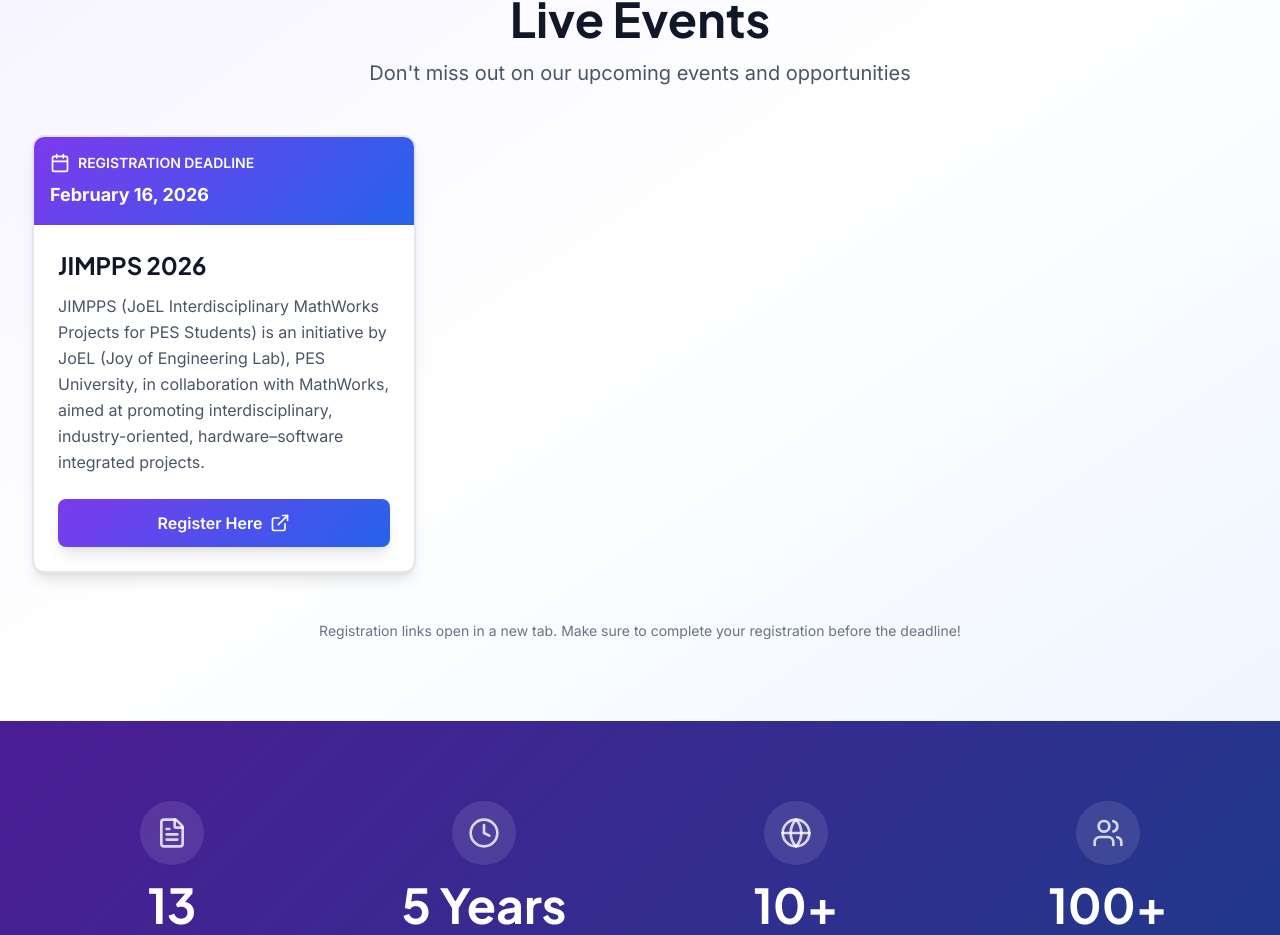
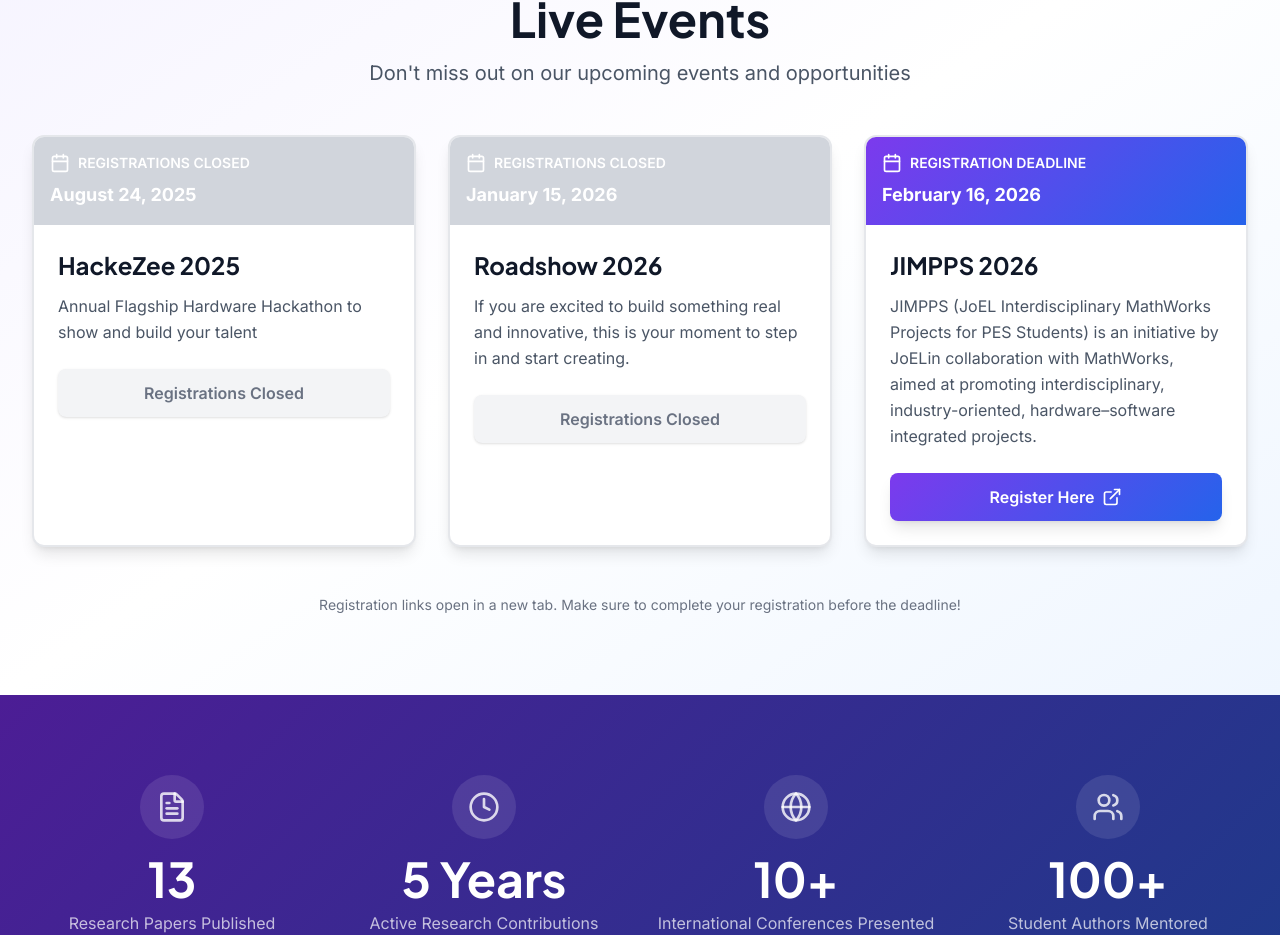
Before and after one commit to joel-ece/joel-website, a Next.js app: page / in a window 1280 px wide. Shown: the part 3530-4465 px from the top of the page. Built offline with nearby package versions, Linux system fonts and the light colour scheme.

Commit message:
Made changes to live events on front page

```diff
--- a/components/home/LiveEvents.tsx
+++ b/components/home/LiveEvents.tsx
@@ -31,6 +31,15 @@
     return daysUntil <= 7 && daysUntil > 0;
   };
 
+  // Helper to check if registration deadline has passed.
+  // This treats the deadline as inclusive for the day — registrations close after the deadline day ends.
+  const isRegistrationClosed = (dateString: string) => {
+    const deadline = new Date(dateString);
+    // set to end of day of the deadline
+    deadline.setHours(23, 59, 59, 999);
+    return deadline.getTime() < Date.now();
+  };
+
   return (
     <section className="py-20 bg-gradient-to-br from-joel-purple-50 via-white to-joel-blue-50">
       <div className="max-w-7xl mx-auto px-4 sm:px-6 lg:px-8">
@@ -50,25 +59,29 @@
 
         {/* Events Grid */}
         <div className="grid grid-cols-1 md:grid-cols-2 lg:grid-cols-3 gap-8">
-          {activeEvents.map((event) => (
+          {activeEvents.map((event) => {
+            const closed = isRegistrationClosed(event.registrationDeadline);
+            const soon = isDeadlineSoon(event.registrationDeadline);
+
+            return (
               <div
                 key={event.id}
                 className="bg-white rounded-xl shadow-lg border-2 border-gray-200 hover:border-joel-purple-400 transition-all duration-300 overflow-hidden group"
               >
                 {/* Deadline Badge */}
-              <div className="bg-joel-gradient p-4">
+                <div className={closed ? "bg-gray-300 p-4" : "bg-joel-gradient p-4"}>
                   <div className="flex items-center justify-between text-white">
                     <div className="flex items-center space-x-2">
                       <Calendar className="w-5 h-5" />
                       <span className="text-sm font-semibold">
-                      REGISTRATION DEADLINE
+                        {closed ? "REGISTRATIONS CLOSED" : "REGISTRATION DEADLINE"}
                       </span>
                     </div>
                   </div>
                   <p className="text-white font-bold text-lg mt-2">
                     {formatDate(event.registrationDeadline)}
                   </p>
-                {isDeadlineSoon(event.registrationDeadline) && (
+                  {soon && !closed && (
                     <p className="text-yellow-300 text-sm font-semibold mt-1 animate-pulse">
                       ⚡ Closing Soon!
                     </p>
@@ -84,7 +97,18 @@
                     {event.description}
                   </p>
 
-                {/* Register Button */}
+                  {/* Register Button / Closed state */}
+                  {closed ? (
+                    <div className="w-full">
+                      <button
+                        type="button"
+                        disabled
+                        className="w-full px-6 py-3 bg-gray-100 text-gray-500 font-semibold rounded-lg shadow-sm cursor-not-allowed"
+                      >
+                        Registrations Closed
+                      </button>
+                    </div>
+                  ) : (
                     <a
                       href={event.registrationLink}
                       target="_blank"
@@ -94,9 +118,11 @@
                       Register Here
                       <ExternalLink className="ml-2 w-5 h-5 group-hover:translate-x-1 transition-transform" />
                     </a>
+                  )}
                 </div>
               </div>
-          ))}
+            );
+          })}
         </div>
 
         {/* Note at bottom */}
--- a/data/events.ts
+++ b/data/events.ts
@@ -8,29 +8,31 @@
 }
 
 export const liveEvents: LiveEvent[] = [
-  {
-    id: "jimpps-2026",
+ {
+    id: "hackezee",
+    name: "HackeZee 2025",
+    description: "Annual Flagship Hardware Hackathon to show and build your talent",
+    registrationDeadline: "2025-08-24",
+    registrationLink: "x",
+    isActive: true,
+  },
+{
+    id: "roadshow",
+    name: "Roadshow 2026",
+    description: "If you are excited to build something real and innovative, this is your moment to step in and start creating.",
+    registrationDeadline: "2026-01-15",
+    registrationLink: "https://forms.gle/QBpPjRGfJ1VcNT88A",
+    isActive: true,
+  },
+
+{
+    id: "jimpps",
     name: "JIMPPS 2026",
-    description: "JIMPPS (JoEL Interdisciplinary MathWorks Projects  for PES Students) is an initiative by JoEL (Joy of Engineering Lab), PES University, in collaboration with MathWorks, aimed at promoting interdisciplinary, industry-oriented, hardware–software integrated projects.",
+    description: "JIMPPS (JoEL Interdisciplinary MathWorks Projects  for PES Students) is an initiative by JoELin collaboration with MathWorks, aimed at promoting interdisciplinary, industry-oriented, hardware–software integrated projects.",
     registrationDeadline: "2026-02-16",
     registrationLink: "https://docs.google.com/forms/d/e/1FAIpQLSfZc5CxBayrji1l5EVYrO01hLb7ERwjr_Z9taeow9MRgZXqxw/viewform",
     isActive: true,
   },
-{
-    id: "roadshow-2026",
-    name: "Roadshow 2026",
-    description: "If you are excited to build something real and innovative, this is your moment to step in and start creating.",
-    registrationDeadline: "2026-01-15",
-    registrationLink: "https://forms.gle/QBpPjRGfJ1VcNT88A",
-    isActive: false,
-  },
-{
-    id: "hackezee-2026",
-    name: "HackeZee 2026",
-    description: "Annual Flagship Hardware Hackathon to show and build your talent",
-    registrationDeadline: "2026-08-15",
-    registrationLink: "x",
-    isActive: false,
-  },
+
   // Add more events here - just copy the block above and change the values
 ];
```
Lines whose indentation alone changed are shown as unchanged.
